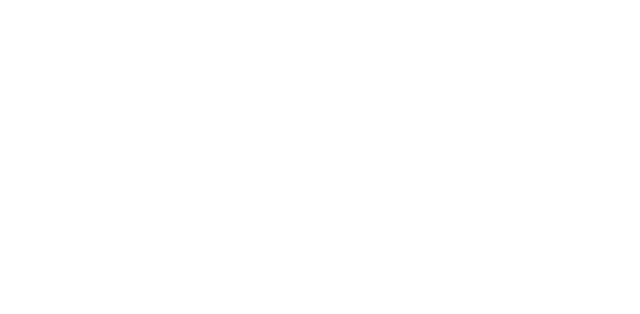
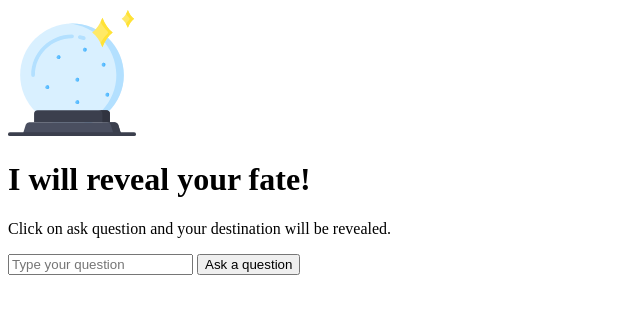
Before and after one commit to Ju314/Maratona-Explorer, a plain HTML site: page index.html in a window 1280 px wide. Shown: the whole page, without its empty margins (0-640 px from the left). Drawn offline with Linux system fonts and the light colour scheme.

Commit message:
Explorer

```diff
--- a/index.html
+++ b/index.html
@@ -7,5 +7,10 @@
     <title>Maratona Explorer</title>
   </head>
   <body>
+    <img src="./img/cristal-ball.svg" alt="Crystal Ball" />
+    <h1>I will reveal your fate!</h1>
+    <p>Click on ask question and your destination will be revealed.</p>
+    <input type="text" placeholder="Type your question" />
+    <button>Ask a question</button>
   </body>
 </html>
```
Also changed, not shown: img/cristal-ball.svg (added).
